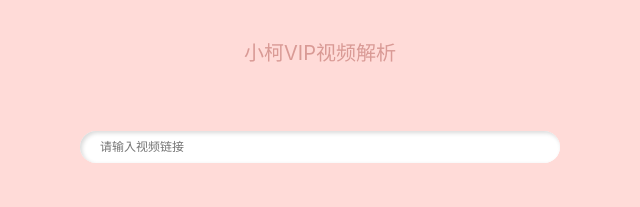
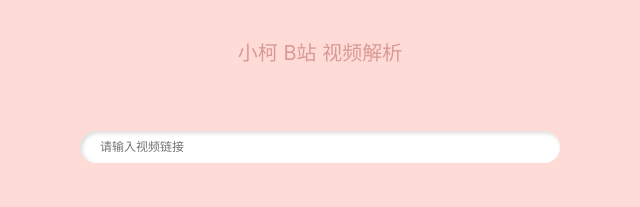
Before and after one commit to kellyke520/kelin96.github.io, a plain HTML site: page index.html in a window 1280 px wide. Shown: the part 328-535 px from the top of the page, 320-960 px from the left. Drawn offline with Linux system fonts and the light colour scheme.

Commit message:
标题文字更新

```diff
--- a/index.html
+++ b/index.html
@@ -12,7 +12,7 @@
     <div class="card-front">
       <img src="./cats_42kb.jpg" alt="cat">
       <div class="desc">
-        <div class="text">小柯VIP视频解析</div>
+        <div class="text">小柯 B站 视频解析</div>
         <!-- <a href="https://vip.heimaokeji.xyz" class="link" target="_blank">https://vip.heimaokeji.xyz</a> -->
       </div>
       <form>
```
